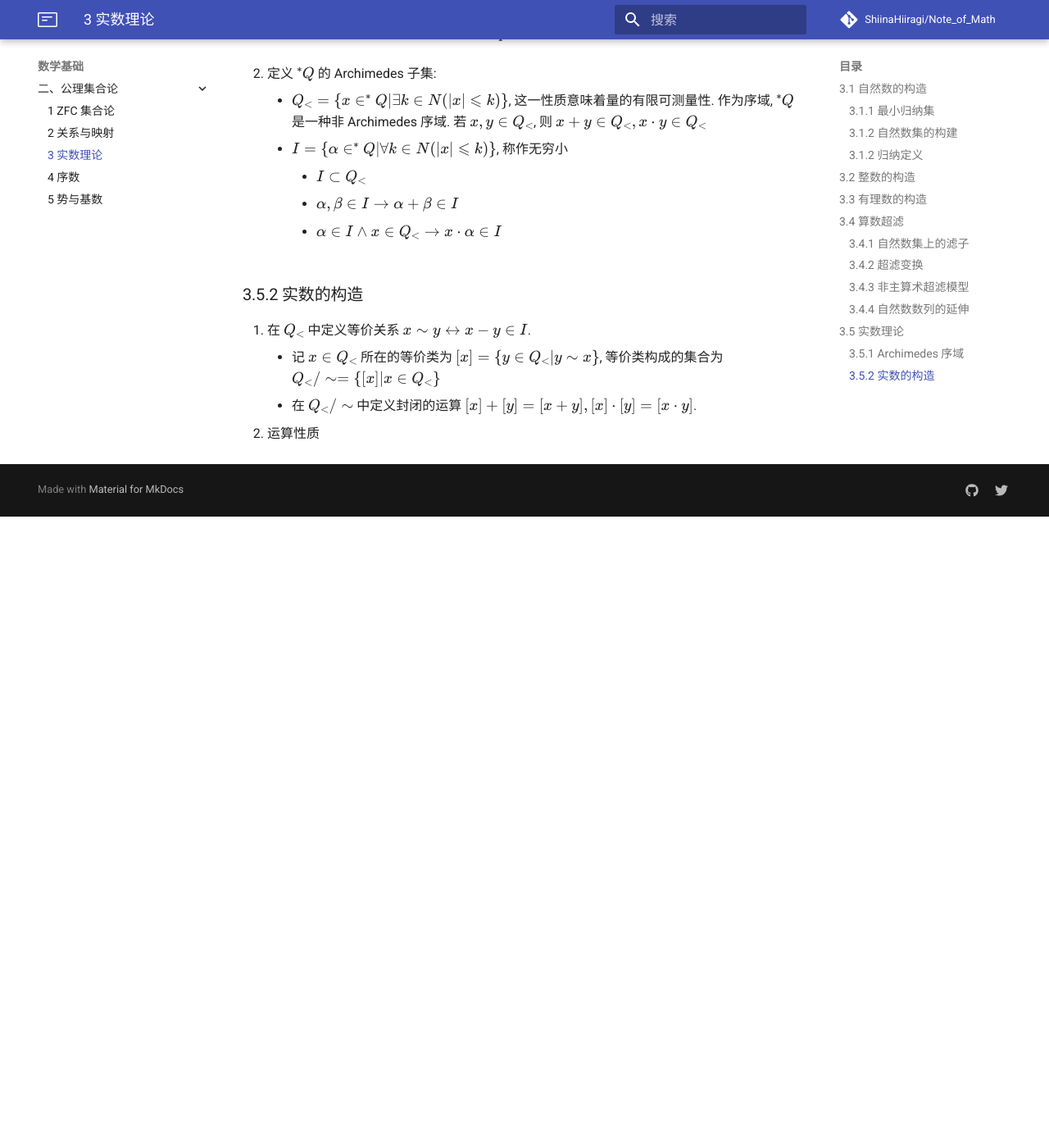
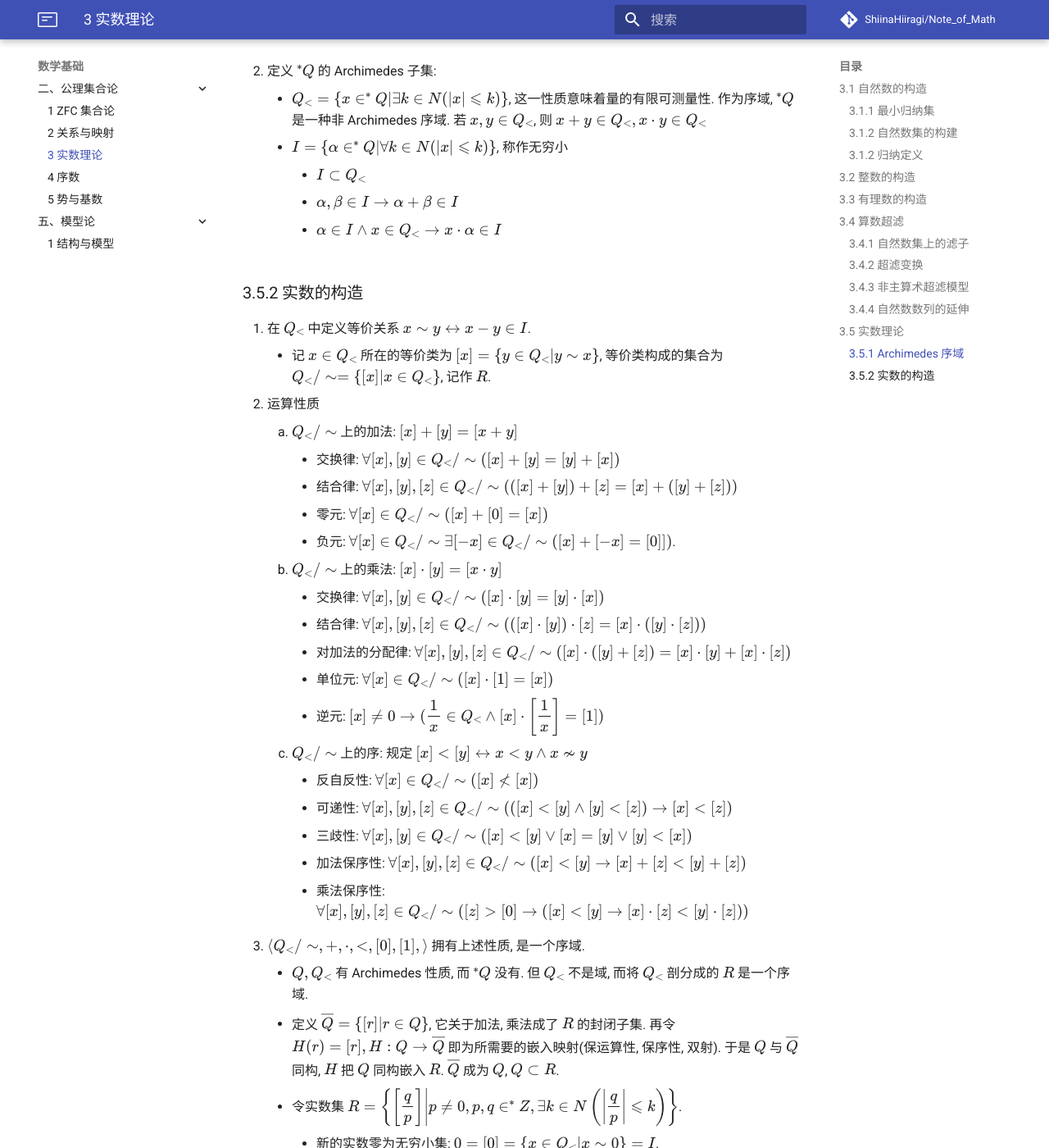
Before and after one commit to ShiinaHiiragi/note, an MkDocs documentation site: the page built from docs/foundation/set/real.md, in a window 1280 px wide and 1400 px high, scrolled down 8101 px. Shown: the whole window at 82% size. Built offline with MkDocs 1.6.1 and Material for MkDocs 9.7.7, drawn with Linux system fonts in a browser that asks for light colours; comment, search, counter and statistics services are not loaded; before the commit the page ends 8731 px from its top, so only the background shows below that; some of the changed text lies outside the part shown.

Commit message:
complete real num

```diff
--- a/docs/foundation/set/real.md
+++ b/docs/foundation/set/real.md
@@ -45,7 +45,7 @@
     \displaylines{0=\varnothing ,\\
     1=0'=0\cup\{0\}=\{0\},\\
     2=1'=1\cup\{1\}=\{0,1\},\\
-    ...}
+    \cdots }
     $$
 
 ### 3.1.2 归纳定义
@@ -78,7 +78,7 @@
         - 加法保序性: $\forall a,b,c\in Z(a<b\to a+c<b+c)$
         - 乘法保序性: $\forall a,b,c\in Z(c>\overline{0}\to (a<b\to a\cdot c<b\cdot c))$
 3. 嵌入
-    - 考察 $\overline{N}=\{[(0,0)], [(1,0)], ..., [(n,0)], ...\}$, 记 $\overline{n}=[(n,0)]$, 则 $\overline{N}=\{\overline{0}, \overline{1}, \overline{2}, ...\}$ 具有性质:
+    - 考察 $\overline{N}=\{[(0,0)], [(1,0)], \cdots , [(n,0)], \cdots \}$, 记 $\overline{n}=[(n,0)]$, 则 $\overline{N}=\{\overline{0}, \overline{1}, \overline{2}, \cdots \}$ 具有性质:
         1. $\overline{m}+\overline{n}=\overline{m+n}$
         2. $\overline{m}\cdot \overline{n}=\overline{mn}$
         3. $m<n\leftrightarrow \overline{m}<\overline{n}$
@@ -90,7 +90,7 @@
 4. 任取 $[(m,n)]\in Z$, 若 $m\leqslant n$, 设 $m=n+k$, 则 $[(m,n)]=[(k,0)]=\overline{k}$; 若 $m<n$, 设 $n=m+l$, 则 $[(m,n)]=[(0,l)]=-\overline{l}$. 于是
 
     $$
-    Z=\{..., -\overline{n}, ..., -\overline{2}, -\overline{1}, \overline{0}, \overline{1}, \overline{2}, ..., \overline{n}, ...\}
+    Z=\{\cdots , -\overline{n}, \cdots , -\overline{2}, -\overline{1}, \overline{0}, \overline{1}, \overline{2}, \cdots , \overline{n}, \cdots \}
     $$
 
 5. 将上述 $\overline{n}$ 转写为 $n$, 将 $\mathbb{Z}$ 称作整数集. 与 $N$ 相比, $N$ 的结构更加对称, 这个结构记作 $\left< Z,+,\cdot ,<,0,1\right>$
@@ -164,7 +164,7 @@
 
 ### 3.4.3 非主算术超滤模型
 1. 对于某个取定的非主算术超滤做所有可能的变换, 得到 $^*N=\{f(F)|f\in ^NN\}$, 它包含了所有的主超滤, 由常值函数对 $F$ 变换而来.
-2. $^*N$ 的运算可以得到结构 $\left< ^*N,\overline{0},+,\cdot ,f,g,h,...\right>$, 它的语言是 $\mathcal{L}=\{0,+,\cdot ,f,g,h,...\}$. $\mathcal{L}$ 中包含所有一元自然数函数符.
+2. $^*N$ 的运算可以得到结构 $\left< ^*N,\overline{0},+,\cdot ,f,g,h,\cdots \right>$, 它的语言是 $\mathcal{L}=\{0,+,\cdot ,f,g,h,\cdots \}$. $\mathcal{L}$ 中包含所有一元自然数函数符.
     - 定义加法: $f(F)+g(F)=(f+g)(F))$, 乘法: $f(F)\cdot g(F)=(f\cdot g)(F))$. 其中, $(f+g)(n)=f(n)+g(n),(f\cdot g)(n)=f(n)\cdot g(n)$.
     - 每个 $h\in ^NN$ 对应 $*N$ 上的一个一元运算: $h(f(F))=(h\circ f)(F) h\in ^{^*N}{^*N}$.
     - 定义序 $<$ 为 $f(F)<g(F)\leftrightarrow \{n|f(n)<g(n)\}\in F$, 称作 $f$ 关于 $F$ 几乎小于 $g$, 记作 $f<_Fg$.
@@ -196,14 +196,14 @@
         - 可以将 $^*N$ 的元素排成一列:
 
         $$
-        0,1,2,...,n,...,\tau ,\tau +1,...
+        0,1,2,\cdots ,n,\cdots ,\tau ,\tau +1,\cdots
         $$
 
 ### 3.4.4 自然数数列的延伸
 1. 对 $\forall h:N\to N$, 可以扩充为 $h:^*N\to ^*N$, 于是得到以下序列, 称为自然数列的延伸:
 
     $$
-    h(0),h(1),h(2),...,h(n),...,h(\tau ),h(\tau +1),...
+    h(0),h(1),h(2),\cdots ,h(n),\cdots ,h(\tau ),h(\tau +1),\cdots
     $$
 
 2. 延伸的性质
@@ -216,7 +216,7 @@
 1. 仿照先前的过程可以得到 $^*Z$ 和 $^*Q$, 两者的形象如下
 
     $$
-    \displaylines{^*Z:...,-\tau ,...,-2,-1,0,1,2,...,n,...,\tau ,\tau +1,...\\
+    \displaylines{^*Z:\cdots ,-\tau ,\cdots ,-2,-1,0,1,2,\cdots ,n,\cdots ,\tau ,\tau +1,\cdots \\
     ^*Q=\{\dfrac{q}{p}|p\neq 0,p,q\in ^*Z\}}
     $$
 
@@ -229,6 +229,34 @@
 
 ### 3.5.2 实数的构造
 1. 在 $Q_<$ 中定义等价关系 $x\sim y\leftrightarrow x-y\in I$.
-    - 记 $x\in Q_<$ 所在的等价类为 $[x]=\{y\in Q_<|y\sim x\}$, 等价类构成的集合为 $Q_</\sim =\{[x]|x\in Q_<\}$
-    - 在 $Q_</\sim$ 中定义封闭的运算 $[x]+[y]=[x+y],[x]\cdot [y]=[x\cdot y]$.
+    - 记 $x\in Q_<$ 所在的等价类为 $[x]=\{y\in Q_<|y\sim x\}$, 等价类构成的集合为 $Q_</\sim =\{[x]|x\in Q_<\}$, 记作 $R$.
 2. 运算性质
+    1. $Q_</\sim$ 上的加法: $[x]+[y]=[x+y]$
+        - 交换律: $\forall [x],[y]\in Q_</\sim ([x]+[y]=[y]+[x])$
+        - 结合律: $\forall [x],[y],[z]\in Q_</\sim (([x]+[y])+[z]=[x]+([y]+[z]))$
+        - 零元: $\forall [x]\in Q_</\sim ([x]+[0] =[x])$
+        - 负元: $\forall [x]\in Q_</\sim \exists [-x]\in Q_</\sim ([x]+[-x]=[0]])$.
+    2. $Q_</\sim$ 上的乘法: $[x]\cdot [y]=[x\cdot y]$
+        - 交换律: $\forall [x],[y]\in Q_</\sim ([x]\cdot [y]=[y]\cdot [x])$
+        - 结合律: $\forall [x],[y],[z]\in Q_</\sim (([x]\cdot [y])\cdot [z]=[x]\cdot ([y]\cdot [z]))$
+        - 对加法的分配律: $\forall [x],[y],[z]\in Q_</\sim ([x]\cdot ([y]+[z])=[x]\cdot [y]+[x]\cdot [z])$
+        - 单位元: $\forall [x]\in Q_</\sim ([x]\cdot [1]=[x])$
+        - 逆元: $[x]\neq 0\to (\dfrac{1}{x}\in Q_< \wedge [x]\cdot \left[ \dfrac{1}{x}\right]=[1])$
+    3. $Q_</\sim$ 上的序: 规定 $[x]<[y]\leftrightarrow x<y\wedge x\nsim y$
+        - 反自反性: $\forall [x]\in Q_</\sim ([x]\nless [x])$
+        - 可递性: $\forall [x],[y],[z]\in Q_</\sim (([x]<[y]\wedge [y]<[z])\to [x]<[z])$
+        - 三歧性: $\forall [x],[y]\in Q_</\sim ([x]<[y]\vee [x]=[y]\vee [y]<[x])$
+        - 加法保序性: $\forall [x],[y],[z]\in Q_</\sim ([x]<[y]\to [x]+[z]<[y]+[z])$
+        - 乘法保序性: $\forall [x],[y],[z]\in Q_</\sim ([z]>[0]\to ([x]<[y]\to [x]\cdot [z]<[y]\cdot [z]))$
+3. $\left< Q_{<}/\sim ,+,\cdot ,<,[0],[1],\right>$ 拥有上述性质, 是一个序域.
+    - $Q,Q_<$ 有 Archimedes 性质, 而 $^*Q$ 没有. 但 $Q_<$ 不是域, 而将 $Q_<$ 剖分成的 $R$ 是一个序域.
+    - 定义 $\overline{Q}=\{[r]|r\in Q\}$, 它关于加法, 乘法成了 $R$ 的封闭子集. 再令 $H(r)=[r],H:Q\to \overline{Q}$ 即为所需要的嵌入映射(保运算性, 保序性, 双射). 于是 $Q$ 与 $\overline{Q}$ 同构, $H$ 把 $Q$ 同构嵌入 $R$. $\overline{Q}$ 成为 $Q$, $Q\subset R$.
+    - 令实数集 $R=\left\{ \left. \left[ \dfrac{q}{p}\right] \right| p\neq 0, p,q\in ^*Z, \exists k\in N\left( \left| \dfrac{q}{p}\right| \leqslant k\right) \right\}$.
+        - 新的实数零为无穷小集: $0=[0]=\{x\in Q_<|x\sim 0\}=I$.
+        - Archimedes 性质: $\forall a\in R\exists k\in N(|a|\leqslant k)$.
+4. $R$ 的完备性
+    - $Q$ 在 $R$ 中稠密: $\forall a,b\in R(a<b\to \exists r\in Q(a<r<b))$
+    - 实数的完备性: 单调递增且有上界的实数列必有最小上界. 具有这种性质的 $R$ 称为 完备序域, $Q$ 不具备这种完备性.
+
+        !!! note "证明完备性的引理"
+            在 $R$ 中, 严格单调递增且有上界的有理数列必有最小上界
--- a/mkdocs.yml
+++ b/mkdocs.yml
@@ -53,5 +53,6 @@ nav:
           - 5 势与基数: foundation/set/cardinal.md
       # - 三、证明论:
       # - 四、递归论:
-      # - 五、模型论:
+      - 五、模型论:
+          - 1 结构与模型: foundation/model/model.md
       # - 六、非经典逻辑:
```
Also changed, not shown: docs/foundation/model/model.md (added, +3 -0 lines), docs/foundation/set/relation.md (+8 -2 lines), docs/foundation/set/zfc.md (+1 -1 lines), docs/index.md (+1 -1 lines).
